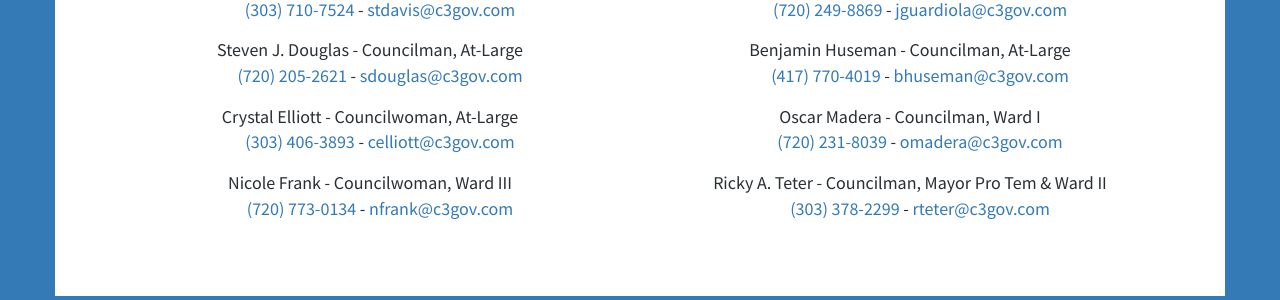
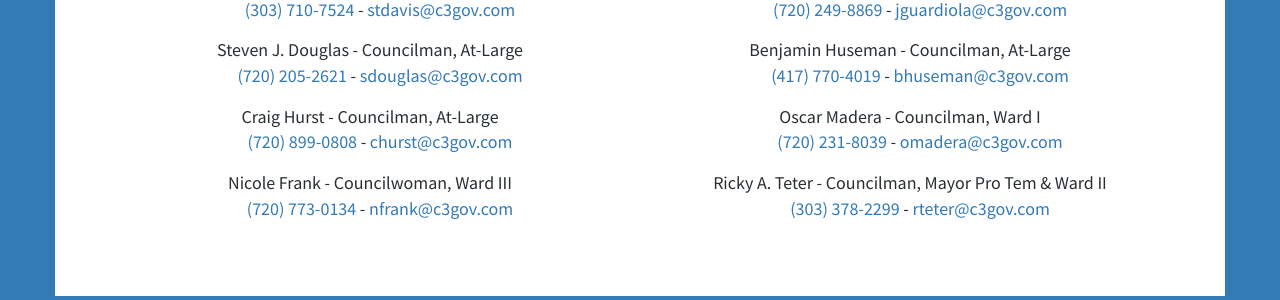
Before and after one commit to NorthRangeConcernedCitizens/NorthRangeConcernedCitizens.github.io, a Jekyll site: the page built from index.html, in a window 1280 px wide and 900 px high, scrolled down 1215 px. Shown: the part 155-455 px from the top of the window. Built offline with Jekyll 4.4.1, drawn with Linux system fonts in a browser that asks for light colours; comment, search, counter and statistics services are not loaded.

Commit message:
updating contact info, new map

```diff
--- a/_includes/take-action.html
+++ b/_includes/take-action.html
@@ -18,7 +18,7 @@
                         <ul class="list-unstyled text-center">
                             <li>Steve Davis - Councilman, Ward IV <span class="contact-info"><a href="tel:303-710-7524">(303) 710-7524</a> - <a href="mailto:stdavis@c3gov.com">stdavis@c3gov.com</a></span></li>
                             <li>Steven J. Douglas - Councilman, At-Large <span class="contact-info"><a href="tel:720-205-2621">(720) 205-2621</a> - <a href="mailto:sdouglas@c3gov.com">sdouglas@c3gov.com</a></span></li>
-                            <li>Crystal Elliott - Councilwoman, At-Large <span class="contact-info"><a href="tel:303-406-3893">(303) 406-3893</a> - <a href="mailto:celliott@c3gov.com">celliott@c3gov.com</a></span></li>
+                            <li>Craig Hurst - Councilman, At-Large <span class="contact-info"><a href="tel:720-899-0808">(720) 899-0808</a> - <a href="mailto:churst@c3gov.com">churst@c3gov.com</a></span></li>
                             <li>Nicole Frank - Councilwoman, Ward III <span class="contact-info"><a href="tel:720-773-0134">(720) 773-0134</a> - <a href="mailto:nfrank@c3gov.com">nfrank@c3gov.com</a></span></li>
                         </ul>
                     </div>
```
Also changed, not shown: _uploads/fracking_map.jpg, _uploads/fracking_mapv2.jpg (added).
